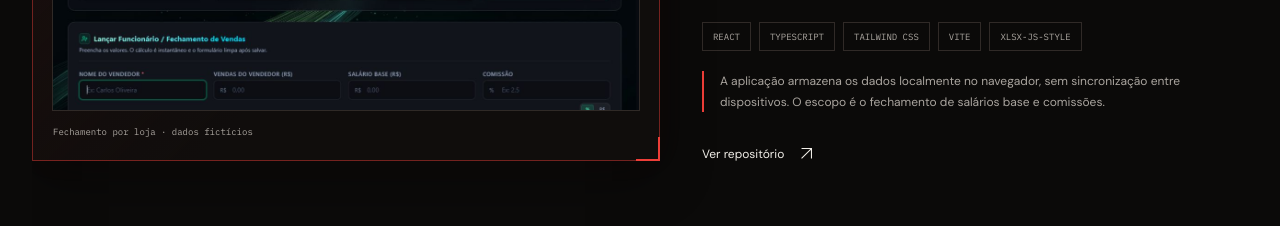
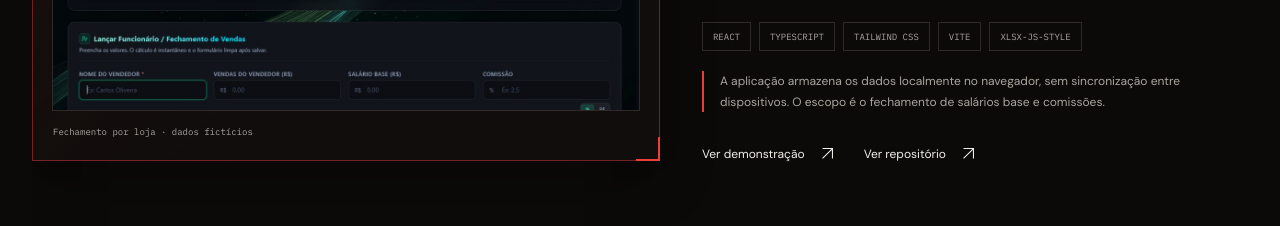
Before and after one commit to FurtadoRDS/joao-furtado-portfolio-v1, a React (Vite) app: page / in a window 1280 px wide. Shown: the part 2860-3086 px from the top of the page. Built offline with nearby package versions, Linux system fonts and the light colour scheme.

Commit message:
Adiciona demonstração do FechaFolha ao portfólio

```diff
--- a/src/content/profile.ts
+++ b/src/content/profile.ts
@@ -125,6 +125,7 @@ export const projects: Project[] = [
     screenshotAlt: 'Interface do FechaFolha com uma loja e funcionários fictícios, indicadores de vendas, salários e comissões.',
     screenshotCaption: 'Fechamento por loja · dados fictícios',
     repository: 'https://github.com/FurtadoRDS/fechafolha-agilizador-de-folha',
+    demo: 'https://fechafolha-phi.vercel.app/',
   },
   {
     title: 'Contract Guardian',
```
